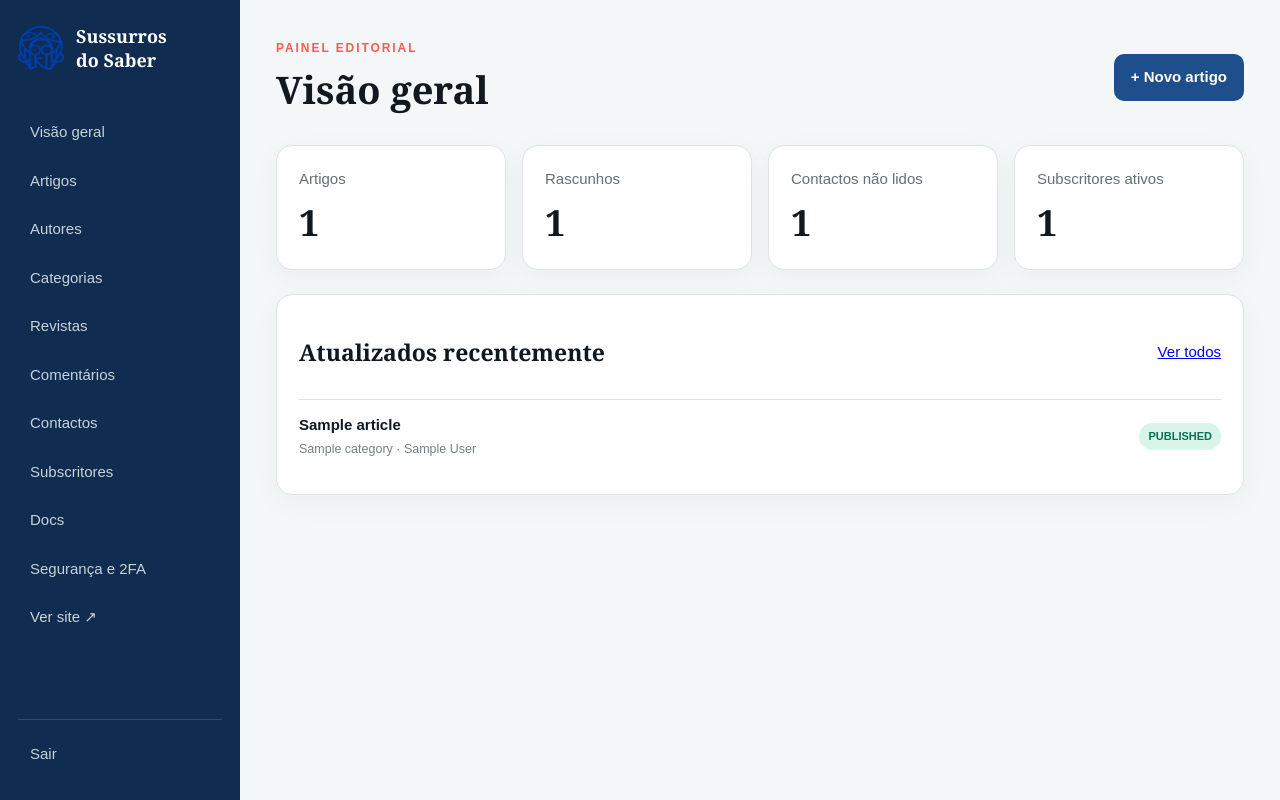
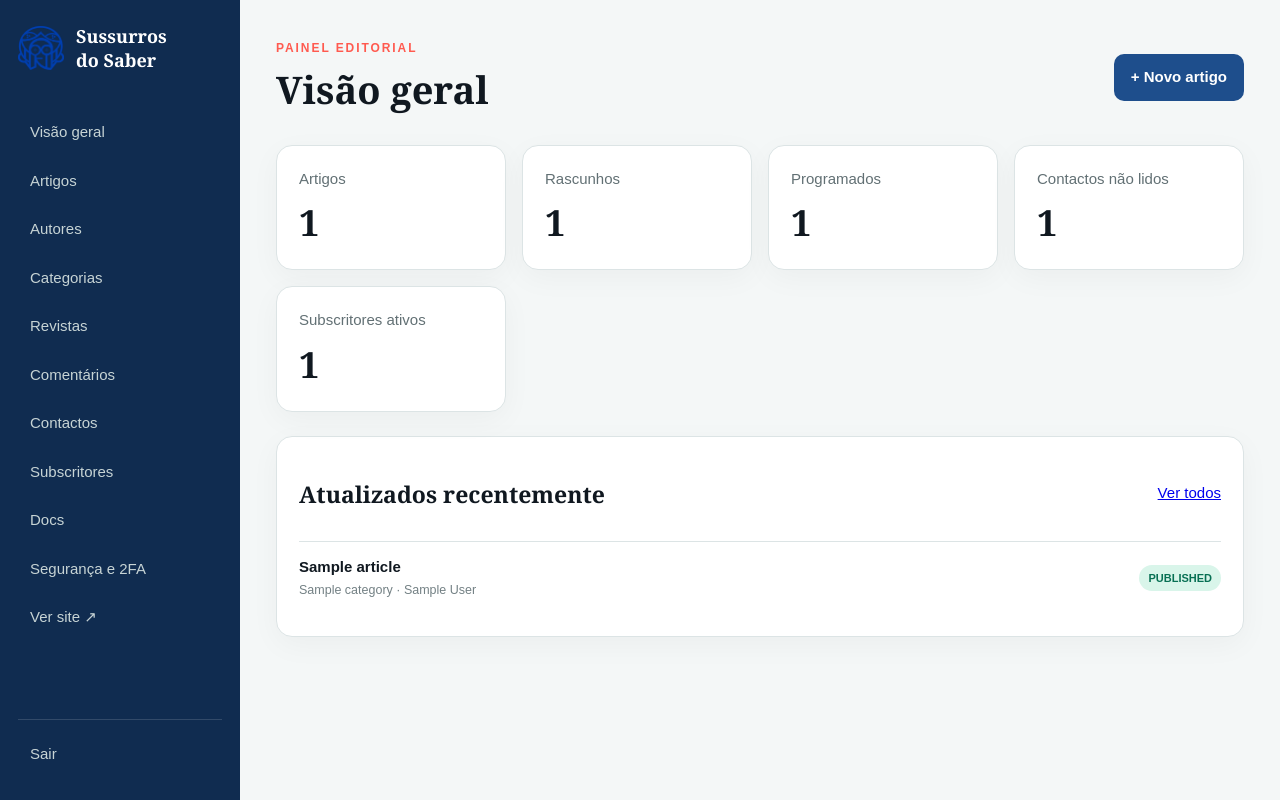
Before and after one commit to MergiorGoriate/sussurros-do-saber, a Python web app: template templates/admin/dashboard.html in a window 1280 px wide. Run offline with Jinja, Linux system fonts and the light colour scheme; the template is opened without the code that fills it: most values are stand-ins (such as "Sample title", 1, 10 or a date in 2020).

Commit message:
Exibe métrica de artigos programados na visão geral

```diff
--- a/templates/admin/dashboard.html
+++ b/templates/admin/dashboard.html
@@ -1 +1 @@
-{% extends 'admin/base.html' %}{% block title %}Visão geral{% endblock %}{% block content %}<header class="admin-header"><div><span>Painel editorial</span><h1>Visão geral</h1></div><a class="admin-primary" href="{{ url_for('admin.article_form') }}">+ Novo artigo</a></header><section class="metric-grid"><article><span>Artigos</span><strong>{{ article_count }}</strong></article><article><span>Rascunhos</span><strong>{{ draft_count }}</strong></article><article><span>Contactos não lidos</span><strong>{{ contact_count }}</strong></article><article><span>Subscritores ativos</span><strong>{{ subscriber_count }}</strong></article></section><section class="admin-panel"><div class="panel-head"><h2>Atualizados recentemente</h2><a href="{{ url_for('admin.articles') }}">Ver todos</a></div><div class="admin-list">{% for article in recent_articles %}<a href="{{ url_for('admin.article_form',article_id=article.id) }}"><div><strong>{{ article.title }}</strong><small>{{ article.category }} · {{ article.author }}</small></div><span class="status {{ article.status }}">{{ article.status }}</span></a>{% else %}<p>Ainda não existem artigos.</p>{% endfor %}</div></section>{% endblock %}
+{% extends 'admin/base.html' %}{% block title %}Visão geral{% endblock %}{% block content %}<header class="admin-header"><div><span>Painel editorial</span><h1>Visão geral</h1></div><a class="admin-primary" href="{{ url_for('admin.article_form') }}">+ Novo artigo</a></header><section class="metric-grid"><article><span>Artigos</span><strong>{{ article_count }}</strong></article><article><span>Rascunhos</span><strong>{{ draft_count }}</strong></article><article><span>Programados</span><strong>{{ scheduled_count }}</strong></article><article><span>Contactos não lidos</span><strong>{{ contact_count }}</strong></article><article><span>Subscritores ativos</span><strong>{{ subscriber_count }}</strong></article></section><section class="admin-panel"><div class="panel-head"><h2>Atualizados recentemente</h2><a href="{{ url_for('admin.articles') }}">Ver todos</a></div><div class="admin-list">{% for article in recent_articles %}<a href="{{ url_for('admin.article_form',article_id=article.id) }}"><div><strong>{{ article.title }}</strong><small>{{ article.category }} · {{ article.author }}</small></div><span class="status {{ article.status }}">{{ article.status }}</span></a>{% else %}<p>Ainda não existem artigos.</p>{% endfor %}</div></section>{% endblock %}
```
